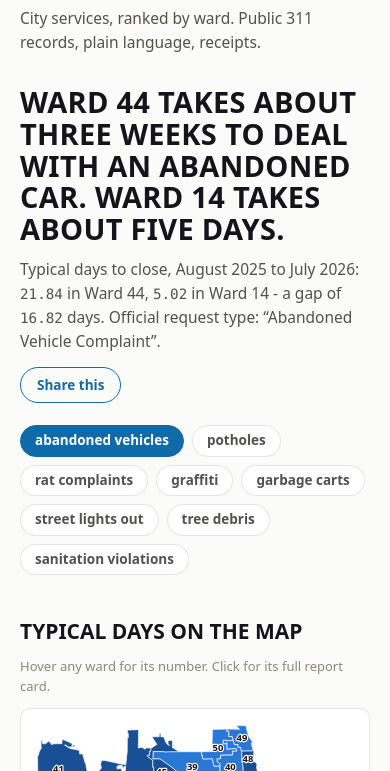
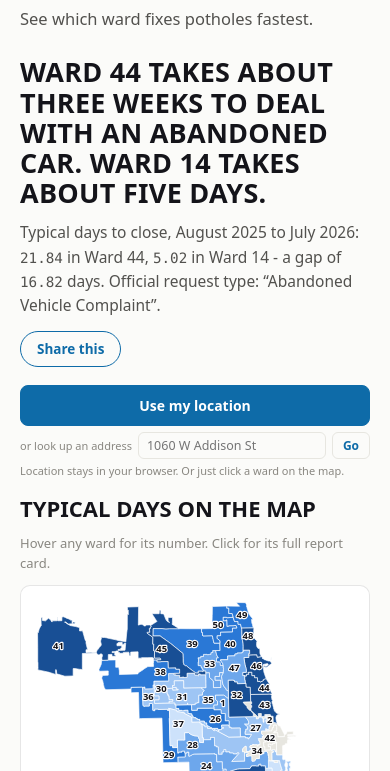
Before and after one commit to PapaDorsal/311board, a plain HTML site: page index.html in a window 390 px wide. Shown: the part 73-844 px from the top of the page. Drawn offline with Linux system fonts and the light colour scheme; a web font is replaced by a local one.

Commit message:
Front page: filters between map and table, location-first ward finder, new tagline
Order: the type filters now sit directly between the map and the ranked
table, and find-your-ward moves out of the hero into the top of the map
column - above the map, never below the table. Both live in a left column
alongside the table, so on phones the order is finder, map, filters, table.

Ward finder rebalanced around what people will actually use. 'Use my
location' becomes a full-width filled button (143px outline -> 694px
filled); the address box drops to a secondary line at less than half the
width (1051px -> 523px) with a quiet 'Go'. Block height falls 147px ->
104px at 390 and 92px -> 89px at 1440.

Type scale shifts weight onto the board: headline 36px -> 32px (27px on
phones), section headings 21px -> 22px, tagline up to 16.5px since it now
carries the pitch.

Tagline replaced. 'City services, ranked by ward. Public 311 records,
plain language, receipts.' described the mechanism; 'See which ward fixes
potholes fastest.' names the argument. Applied to the subline, meta
description, Open Graph and Twitter descriptions, and the share card.

Wordmark set as ChiWardBoard wherever the colour treatment is
unavailable - titles, og:site_name, image alt and the share card - so the
three words stay legible. The on-site coloured treatment is unchanged.

Caught while verifying: spanning the table across four grid rows stretched
them and pushed the map to y=3349 on desktop. Fixed with a proper left
column wrapper.

```diff
--- a/assets/app.css
+++ b/assets/app.css
@@ -53,12 +53,12 @@ a { color: inherit; }
   margin: 0; text-transform: uppercase;
 }
 .wm-accent { color: var(--accent); }
-.tagline { color: var(--ink-2); margin: 6px 0 0; }
+.tagline { color: var(--ink-2); margin: 6px 0 0; font-size: 16.5px; font-weight: 500; }
 
 /* hook */
-.hook { margin: 32px 0 22px; }
+.hook { margin: 26px 0 18px; }
 .hook-line {
-  font-family: var(--display); font-weight: 700; font-size: 36px; line-height: 1.1;
+  font-family: var(--display); font-weight: 700; font-size: 32px; line-height: 1.12;
   text-transform: uppercase; letter-spacing: 0.01em; margin: 0; max-width: 24ch; text-wrap: balance;
 }
 .hook-sub { color: var(--ink-2); margin: 12px 0 0; max-width: 62ch; }
@@ -75,7 +75,33 @@ a { color: inherit; }
 .types button[aria-pressed="true"] { background: var(--accent); border-color: var(--accent); color: #fff; }
 
 /* finder */
-.finder { margin: 30px 0 0; padding: 10px 12px; background: var(--surface); border: 1px solid var(--border); border-radius: 8px; }
+/* The location button is what most people will use, so it leads and it is filled.
+   The address box is the fallback: narrower, quieter, on its own line. */
+.finder { margin: 0; padding: 0; background: none; border: 0; }
+.gps-btn {
+  display: block; width: 100%; box-sizing: border-box;
+  font: 600 14px var(--sans); cursor: pointer;
+  background: var(--accent); color: #fff; border: 1px solid var(--accent);
+  border-radius: 8px; padding: 10px 14px; text-align: center;
+}
+.gps-btn:hover { filter: brightness(1.08); }
+.gps-btn:focus-visible { outline: 2px solid var(--ink); outline-offset: 2px; }
+.addr-form { display: flex; align-items: center; gap: 6px; margin-top: 6px; }
+.addr-form .finder-label {
+  font: 500 11px/1 var(--sans); color: var(--muted); text-transform: none;
+  letter-spacing: 0; margin: 0; flex: none; white-space: nowrap;
+}
+.addr-form input {
+  flex: 1 1 auto; min-width: 0; font: 12.5px var(--sans); color: var(--ink);
+  background: var(--page); border: 1px solid var(--grid); border-radius: 6px; padding: 4px 8px;
+}
+.addr-form input:focus { outline: 2px solid var(--accent); outline-offset: -1px; }
+.addr-go {
+  flex: none; font: 600 12px var(--sans); cursor: pointer;
+  background: transparent; color: var(--accent); border: 1px solid var(--grid);
+  border-radius: 6px; padding: 4px 10px;
+}
+.addr-go:hover { border-color: var(--accent); }
 .finder-label { display: block; font: 700 10.5px/1 var(--sans); text-transform: uppercase; letter-spacing: 0.07em; color: var(--muted); margin-bottom: 6px; }
 .finder-row { display: flex; gap: 8px; flex-wrap: wrap; }
 .finder-row input {
@@ -88,10 +114,10 @@ a { color: inherit; }
   background: var(--accent); color: #fff; border: 1px solid var(--accent);
 }
 .finder-row button#finder-gps { background: transparent; color: var(--accent); }
-.finder-note { color: var(--muted); font-size: 11.5px; margin: 6px 0 0; }
+.finder-note { color: var(--muted); font-size: 11px; line-height: 1.35; margin: 5px 0 0; }
 
 /* your-ward card */
-.mine { margin: 10px 0 0; padding: 12px 14px; border-left: 4px solid var(--chi-red); background: var(--surface); border-radius: 0 10px 10px 0; border-top: 1px solid var(--border); border-right: 1px solid var(--border); border-bottom: 1px solid var(--border); }
+.mine { margin: 8px 0 0; padding: 10px 12px; border-left: 4px solid var(--chi-red); background: var(--surface); border-radius: 0 10px 10px 0; border-top: 1px solid var(--border); border-right: 1px solid var(--border); border-bottom: 1px solid var(--border); }
 .mine h3 { font-family: var(--display); text-transform: uppercase; font-size: 20px; margin: 0 0 4px; }
 .mine p { margin: 0; color: var(--ink-2); }
 .mine .err { color: var(--ink-2); }
@@ -99,14 +125,15 @@ a { color: inherit; }
 /* board layout */
 .board-grid {
   display: grid; grid-template-columns: minmax(0, 1fr) minmax(540px, 600px);
-  grid-template-areas: "filters filters" "map table";
+  grid-template-areas: "left table";
   gap: 18px 26px; align-items: start;
 }
-.board-grid > #types { grid-area: filters; }
-.board-grid > .map-pane { grid-area: map; }
+.board-grid > .board-left { grid-area: left; min-width: 0; display: flex; flex-direction: column; gap: 12px; }
+.board-left > #types { margin: 0; }
+
 .board-grid > .table-pane { grid-area: table; }
-@media (max-width: 820px) { .board-grid { grid-template-columns: minmax(0, 1fr); grid-template-areas: "filters" "map" "table"; } }
-.pane-title { font-family: var(--display); text-transform: uppercase; font-weight: 700; font-size: 21px; margin: 0 0 8px; }
+@media (max-width: 820px) { .board-grid { grid-template-columns: minmax(0, 1fr); grid-template-areas: "left" "table"; } }
+.pane-title { font-family: var(--display); text-transform: uppercase; font-weight: 700; font-size: 22px; margin: 0 0 8px; }
 .map-pane { position: sticky; top: 14px; min-width: 0; }
 @media (max-width: 820px) {
   .map-pane { position: static; }
@@ -211,7 +238,7 @@ td.c-ward a:hover { color: var(--accent); }
 @media (max-width: 480px) {
   .wordmark h1 { font-size: 25px; }
   .flag { width: 56px; height: 18px; }
-  .hook-line { font-size: 29px; }
+  .hook-line { font-size: 27px; }
 }
 
 /* ward office contact block */
--- a/assets/ward.js
+++ b/assets/ward.js
@@ -13,7 +13,7 @@
 
   // Per-ward identity so tabs, browser history and shared links are distinguishable.
   const BASE = 'https://chiwardboard.vercel.app';
-  const wTitle = `Ward ${ward} - CHIWARDBOARD`;
+  const wTitle = `Ward ${ward} - ChiWardBoard`;
   const aldName = ((D.aldermen || {})[ward] || {}).name;
   const wDesc = `How fast the city closes 311 requests in Chicago's Ward ${ward}` +
     (aldName ? ` (Alderperson ${aldName})` : '') +
--- a/index.html
+++ b/index.html
@@ -3,26 +3,26 @@
 <head>
 <meta charset="utf-8">
 <meta name="viewport" content="width=device-width, initial-scale=1">
-<title>CHIWARDBOARD - Chicago city services, ranked by ward</title>
-<meta name="description" content="Which Chicago wards close 311 requests fast, and which do not. Potholes, rats, graffiti and more, ranked across all 50 wards from the city’s public records.">
+<title>ChiWardBoard - See which ward fixes potholes fastest</title>
+<meta name="description" content="See which Chicago ward fixes potholes fastest - and which is slowest on rats, graffiti, street lights and more. Public 311 records, all 50 wards, with receipts.">
 <link rel="canonical" href="https://chiwardboard.vercel.app/">
 <link rel="icon" href="/favicon.ico" sizes="any">
 <link rel="icon" type="image/svg+xml" href="/assets/icon.svg">
 <link rel="icon" type="image/png" sizes="32x32" href="/assets/favicon-32x32.png">
 <link rel="icon" type="image/png" sizes="16x16" href="/assets/favicon-16x16.png">
 <link rel="apple-touch-icon" sizes="180x180" href="/assets/apple-touch-icon.png">
-<meta property="og:site_name" content="chiwardboard">
+<meta property="og:site_name" content="ChiWardBoard">
 <meta property="og:type" content="website">
 <meta property="og:url" content="https://chiwardboard.vercel.app/">
-<meta property="og:title" content="CHIWARDBOARD - Chicago city services, ranked by ward">
-<meta property="og:description" content="Which Chicago wards close 311 requests fast, and which do not. Potholes, rats, graffiti and more, ranked across all 50 wards from the city’s public records.">
+<meta property="og:title" content="ChiWardBoard - See which ward fixes potholes fastest">
+<meta property="og:description" content="See which Chicago ward fixes potholes fastest - and which is slowest on rats, graffiti, street lights and more. Public 311 records, all 50 wards, with receipts.">
 <meta property="og:image" content="https://chiwardboard.vercel.app/assets/og.png">
 <meta property="og:image:width" content="1200">
 <meta property="og:image:height" content="630">
-<meta property="og:image:alt" content="chiwardboard - Chicago city services, ranked by ward">
+<meta property="og:image:alt" content="ChiWardBoard - see which ward fixes potholes fastest">
 <meta name="twitter:card" content="summary_large_image">
-<meta name="twitter:title" content="CHIWARDBOARD - Chicago city services, ranked by ward">
-<meta name="twitter:description" content="Which Chicago wards close 311 requests fast, and which do not. Potholes, rats, graffiti and more, ranked across all 50 wards from the city’s public records.">
+<meta name="twitter:title" content="ChiWardBoard - See which ward fixes potholes fastest">
+<meta name="twitter:description" content="See which Chicago ward fixes potholes fastest - and which is slowest on rats, graffiti, street lights and more. Public 311 records, all 50 wards, with receipts.">
 <meta name="twitter:image" content="https://chiwardboard.vercel.app/assets/og.png">
 <link rel="preconnect" href="https://fonts.googleapis.com">
 <link rel="preconnect" href="https://fonts.gstatic.com" crossorigin>
@@ -45,7 +45,7 @@
       </svg>
       <h1>chi<span class="wm-accent">ward</span>board</h1>
     </div>
-    <p class="tagline">City services, ranked by ward. Public 311 records, plain language, receipts.</p>
+    <p class="tagline">See which ward fixes potholes fastest.</p>
   </header>
 
   <section id="hook" class="hook" hidden>
@@ -59,7 +59,18 @@
 
   <section id="board" hidden>
     <div class="board-grid">
-      <nav id="types" class="types" aria-label="Request type"></nav>
+      <div class="board-left">
+      <section id="finder" class="finder" hidden>
+        <button type="button" id="finder-gps" class="gps-btn" title="Checked against the ward map in your browser; your location is never sent anywhere">Use my location</button>
+        <form id="finder-form" class="addr-form">
+          <label class="finder-label" for="finder-input">or look up an address</label>
+          <input id="finder-input" type="search" placeholder="1060 W Addison St" autocomplete="street-address">
+          <button type="submit" class="addr-go">Go</button>
+        </form>
+        <p class="finder-note" id="finder-note">Location stays in your browser. Or just click a ward on the map.</p>
+      </section>
+      <section id="mine" class="mine" hidden></section>
+
       <div class="map-pane">
         <h2 class="pane-title" id="map-title"></h2>
         <p class="board-note" id="map-hint"></p>
@@ -68,6 +79,8 @@
           <div id="map-tip" class="map-tip" hidden></div>
         </div>
         <div class="legend" id="legend"></div>
+      </div>
+      <nav id="types" class="types" aria-label="Request type"></nav>
       </div>
       <div class="table-pane">
         <h2 class="pane-title" id="board-title"></h2>
@@ -90,20 +103,6 @@
       </div>
     </div>
   </section>
-
-  <section id="finder" class="finder" hidden>
-    <form id="finder-form">
-      <label class="finder-label" for="finder-input">Find your ward</label>
-      <div class="finder-row">
-        <input id="finder-input" type="search" placeholder="Your street address, e.g. 1060 W Addison St" autocomplete="street-address">
-        <button type="submit">Look up</button>
-        <button type="button" id="finder-gps" title="Use your location - checked against the ward map right here in your browser; your location is never sent anywhere">Use my location</button>
-      </div>
-    </form>
-    <p class="finder-note" id="finder-note">Addresses are matched against the city&rsquo;s own 311 records. Location stays in your browser.</p>
-  </section>
-
-  <section id="mine" class="mine" hidden></section>
 
   <section id="method" class="method" hidden>
     <h2>How we counted</h2>
```
Also changed, not shown: about.html (+5 -5 lines), privacy.html (+5 -5 lines), terms.html (+5 -5 lines), ward.html (+5 -5 lines), assets/og.png.
